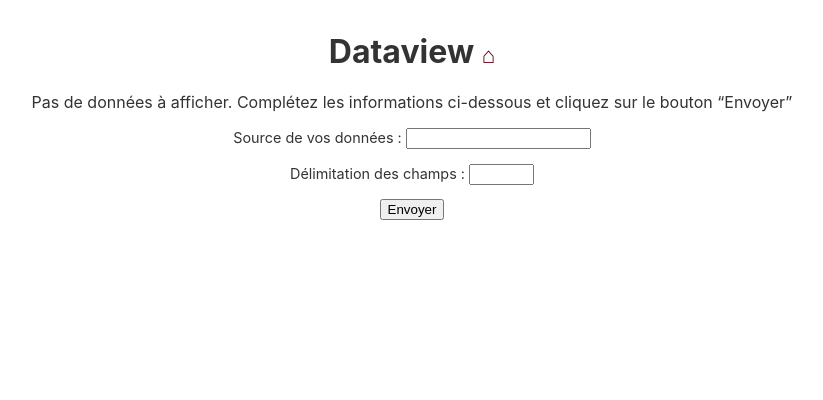
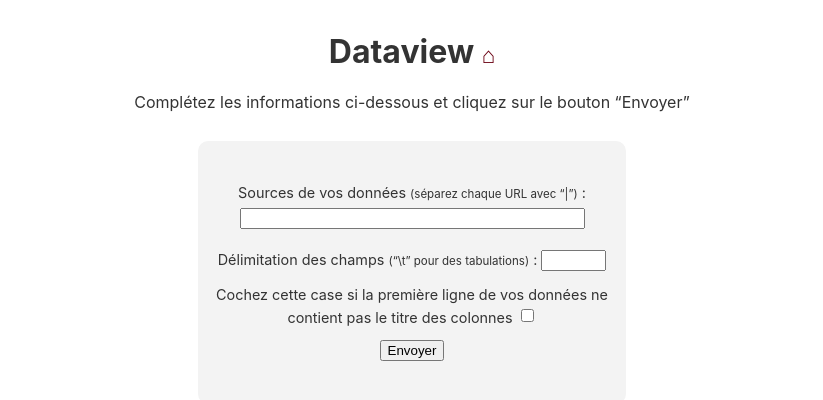
Before and after one commit to eyssette/dataview, a SvelteKit app: page / in a window 1280 px wide. Shown: the top 400 px of the page, without its empty margins (228-1051 px from the left). Built offline with nearby package versions, Linux system fonts and the light colour scheme.

Commit message:
:sparkles: Possibilité d'ajouter le titre des colonnes

```diff
--- a/src/lib/Table.svelte
+++ b/src/lib/Table.svelte
@@ -33,7 +33,7 @@
 	let searchParams;
 	let automaticSearchParam = automaticSearch;
 	let desactivateRegexDefaultParam = desactivateRegexDefault;
-	let scoreDisplayParam;
+	/* let scoreDisplayParam;
 	let activateFiltersParam;
 	let textToSearchDefaultParam;
 	let textToSearchDefaultSmallScreenParam;
@@ -43,7 +43,7 @@
 	let smallColumnsParam;
 	let smallColumnsIfSmallScreenParam;
 	let historyColumnsClickDefaultParam;
-	let tableCSSsearchParams;
+	let tableCSSsearchParams; */
 
 	const innerWidth = window.innerWidth;
 
@@ -51,7 +51,7 @@
 		searchParams = new URL(document.location).searchParams;
 		automaticSearchParam = searchParams.get("as");
 		desactivateRegexDefaultParam = searchParams.get("dr");
-		scoreDisplayParam = searchParams.get("sd");
+		/* scoreDisplayParam = searchParams.get("sd");
 		activateFiltersParam = searchParams.get("af");
 		textToSearchDefaultParam = searchParams.get("ttsd");
 		textToSearchDefaultSmallScreenParam = searchParams.get("ttsdss");
@@ -61,7 +61,7 @@
 		smallColumnsParam = searchParams.get("sc");
 		smallColumnsIfSmallScreenParam = searchParams.get("scss");
 		historyColumnsClickDefaultParam = searchParams.get("hccd");
-		tableCSSsearchParams = searchParams.get("tcss");
+		tableCSSsearchParams = searchParams.get("tcss"); */
 	});
 
 	$: {
--- a/src/routes/+page.svelte
+++ b/src/routes/+page.svelte
@@ -3,7 +3,7 @@
 	import Papa from "papaparse";
 	import Table from "../lib/Table.svelte";
 	import Search from "../lib/Search.svelte";
-	import { title, dataNoHeader, contentAfterTable } from "../lib/config.js";
+	import { title, contentAfterTable } from "../lib/config.js";
 	let textToSearch = "";
 	let parsedData = [];
 	let promises = [];
@@ -16,12 +16,20 @@
 	let delimiterPapaParse = "";
 	let delimiterPapaParseParam;
 	let baseURL;
+	let checkDataNoHeader = false;
+	let inputNewHeader;
+	let dataNoHeader;
+	let dataNoHeaderParam;
+	let newHeader = [];
+	let newHeaderParam;
 
 	onMount(() => {
-		baseURL = window.location.origin + window.location.pathname
+		baseURL = window.location.origin + window.location.pathname;
 		searchParams = new URL(document.location).searchParams;
 		getURL = searchParams.get("url");
 		delimiterPapaParseParam = searchParams.get("d");
+		dataNoHeaderParam = searchParams.get("dnh");
+		newHeaderParam = searchParams.get("nh");
 	});
 
 	$: {
@@ -31,6 +39,17 @@
 					delimiterPapaParseParam = "\t";
 				}
 				delimiterPapaParse = delimiterPapaParseParam;
+			}
+			if (dataNoHeaderParam !== null) {
+				if (dataNoHeaderParam == "1") {
+					dataNoHeaderParam = true;
+				} else {
+					dataNoHeaderParam = false;
+				}
+				dataNoHeader = dataNoHeaderParam;
+				if (newHeaderParam !== null) {
+					newHeader = newHeaderParam.split("|");
+				}
 			}
 			src = getURL.split("|");
 			promises = [];
@@ -61,7 +80,7 @@
 				delimiter: delimiterPapaParse,
 				comments: "# ",
 			}).data;
-			dataNoHeader ? (headers = []) : (headers = parse.shift());
+			dataNoHeader ? (headers = newHeader) : (headers = parse.shift());
 			parsedData = [...parsedData, ...parse];
 		}
 		parsedData.unshift(headers);
@@ -80,13 +99,19 @@
 		if (delimiterPapaParseParam != "" && delimiterPapaParseParam != undefined) {
 			gotoURL = gotoURL + "&d=" + delimiterPapaParseParam;
 		}
+		if (checkDataNoHeader) {
+			gotoURL = gotoURL + "&dnh=1";
+		}
+		if (inputNewHeader != "" && inputNewHeader != undefined) {
+			gotoURL = gotoURL + "&nh=" + inputNewHeader;
+		}
 		/* goto(gotoURL) */
 		/* getURL = inputURL; */
 		window.location.href = gotoURL;
 		/* window.location.href = ""; */
 	}
 	function titleClick() {
-		dataParsed=undefined;
+		dataParsed = undefined;
 		window.location.href = baseURL;
 	}
 </script>
@@ -95,16 +120,24 @@
 
 {#if getURL == "" || getURL == null}
 	<p>
-		Pas de données à afficher. Complétez les informations ci-dessous et cliquez
-		sur le bouton “Envoyer”
+		Complétez les informations ci-dessous et cliquez sur le bouton “Envoyer”
 	</p>
-	<div id="inputs">
+	<form on:submit|preventDefault={inputButtonClick}>
 		<p>
-			<label for="inputURL">Source de vos données : </label>
-			<input type="text" id="inputURL" name="inputURL" bind:value={inputURL} />
+			<label for="inputURL"
+				>Sources de vos données <span>(séparez chaque URL avec “|”)</span> :
+			</label>
+			<input
+				type="text"
+				id="inputURL"
+				name="inputURL"
+				size="40"
+				bind:value={inputURL} />
 		</p>
 		<p>
-			<label for="inputDelimiter">Délimitation des champs : </label>
+			<label for="inputDelimiter"
+				>Délimitation des champs <span>(“\t” pour des tabulations)</span> :
+			</label>
 			<input
 				type="text"
 				id="inputDelimiter"
@@ -112,8 +145,29 @@
 				size="5"
 				bind:value={inputDelimiter} />
 		</p>
+		<p>
+			<label for="checkDataNoHeader"
+				>Cochez cette case si la première ligne de vos données ne contient pas
+				le titre des colonnes</label>
+			<input
+				type="checkbox"
+				id="checkDataNoHeader"
+				name="checkDataNoHeader"
+				bind:checked={checkDataNoHeader} />
+		</p>
+		{#if checkDataNoHeader}
+			<p>
+				<label for="inputNewHeader">Titre des colonnes : </label>
+				<input
+					type="text"
+					id="inputNewHeader"
+					name="inputNewHeader"
+					bind:value={inputNewHeader} />
+			</p>
+		{/if}
+
 		<button on:click={inputButtonClick}>Envoyer</button>
-	</div>
+	</form>
 {:else}
 	{#await dataParsed}
 		<p><span class="loader" /></p>
@@ -149,12 +203,23 @@
 
 	.search,
 	footer,
-	#inputs {
+	form {
 		max-width: 960px;
 		margin: auto;
 		width: 80%;
 		text-align: center;
 		font-size: 0.9em;
+	}
+	form {
+		margin-top: 2em;
+		background-color: #f3f3f3;
+		max-width: 400px;
+		padding: 2em 1em 3em 1em;
+		border-radius: 10px;
+	}
+
+	form span {
+		font-size: 0.8em;
 	}
 
 	footer {
@@ -162,6 +227,11 @@
 		font-size: 1em;
 		margin-bottom: 3em;
 		max-width: 800px !important;
+	}
+
+	input {
+		display: inline-block;
+		margin-top: 0.5em;
 	}
 
 	:global(.loader) {
@@ -179,8 +249,8 @@
 
 	a {
 		text-decoration: none;
-		color:#6a0012;
-		font-size:0.7em;
+		color: #6a0012;
+		font-size: 0.7em;
 	}
 
 	@keyframes spin {
```
